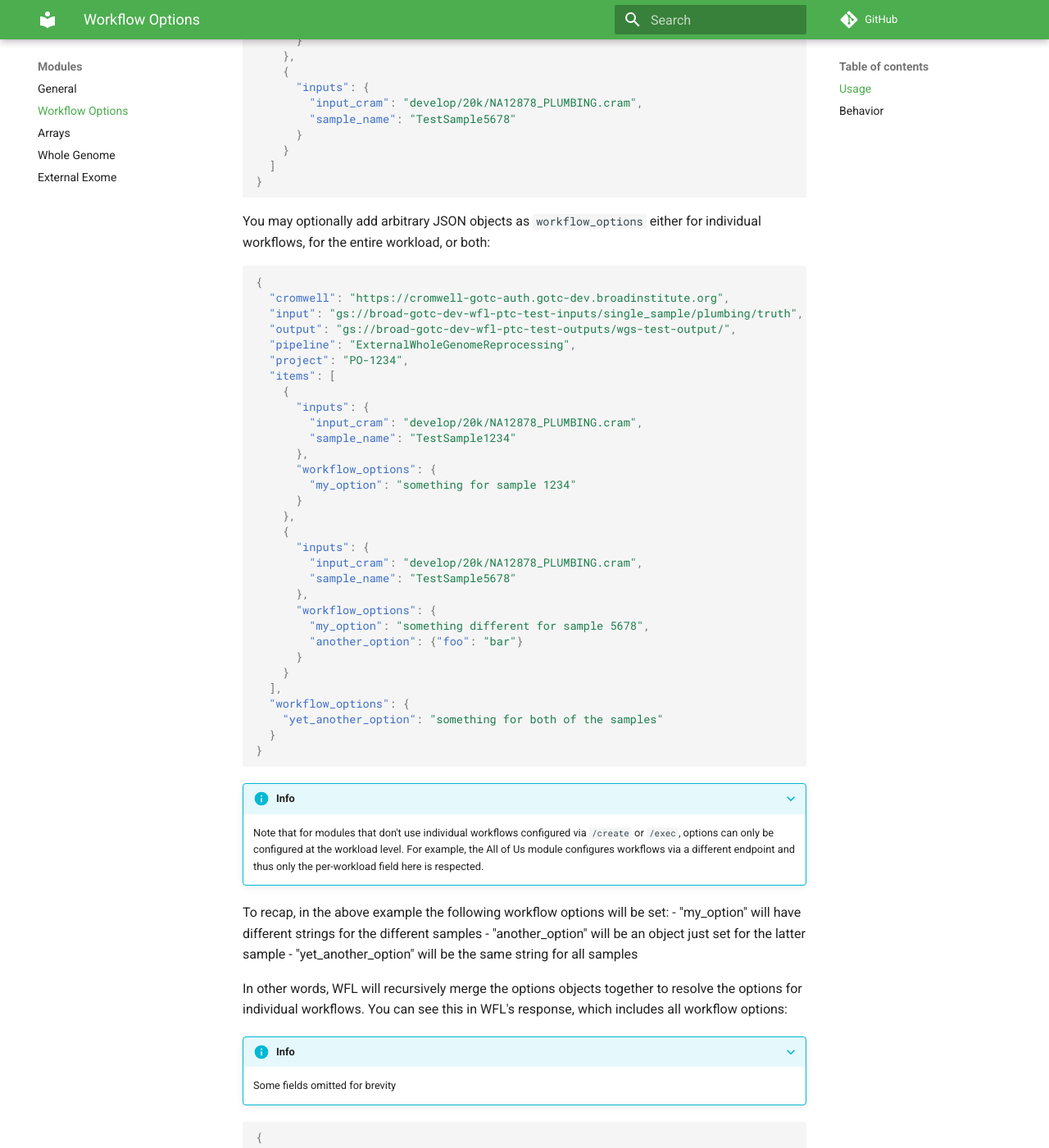
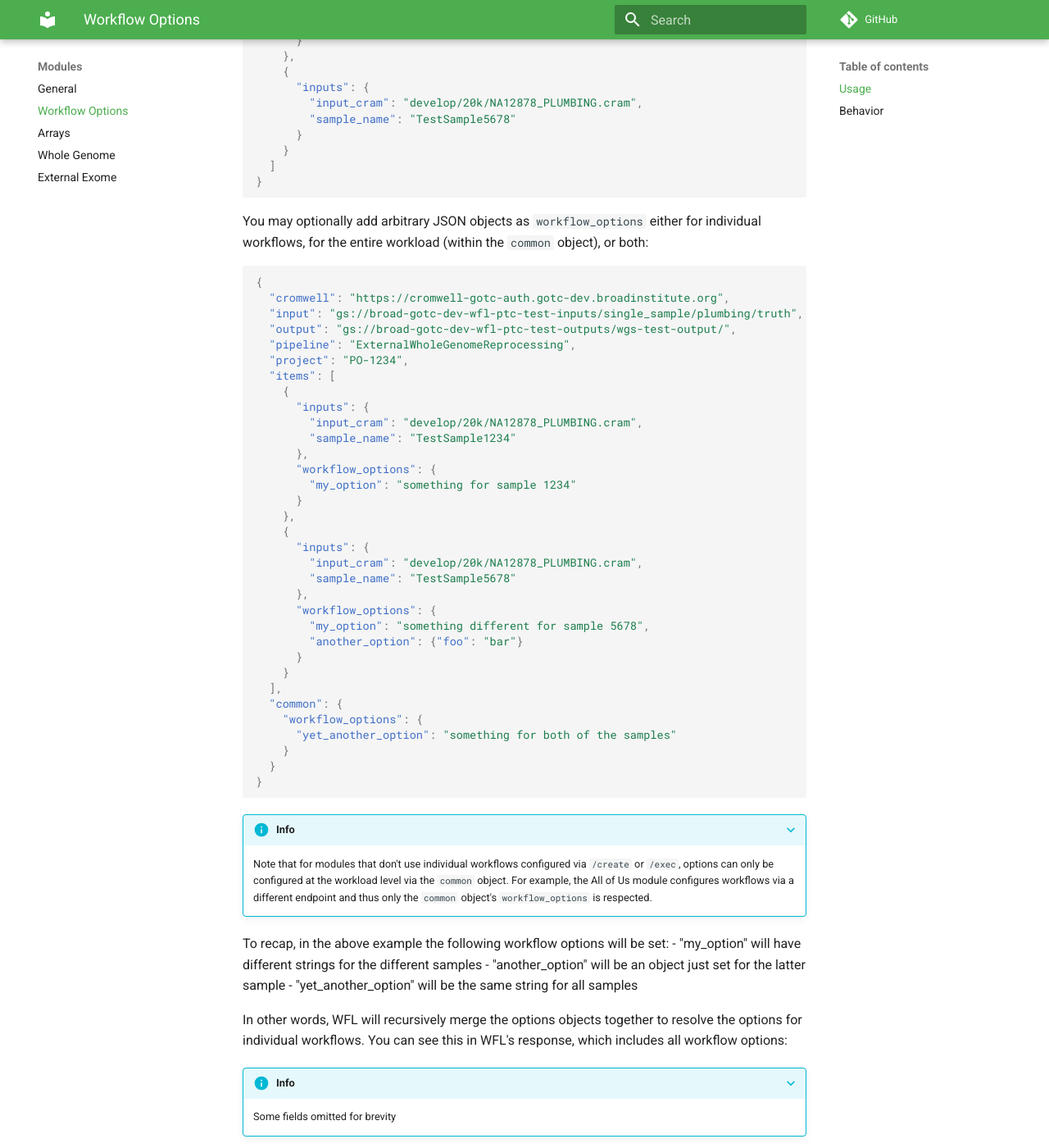
Before and after one commit to broadinstitute/wfl, an MkDocs documentation site: the page built from docs/md/workflow-options.md, in a window 1280 px wide and 1400 px high, scrolled down 950 px. Shown: the whole window at 82% size. Built offline with MkDocs 1.6.1 and Material for MkDocs 9.7.7, drawn with Linux system fonts in a browser that asks for light colours; comment, search, counter and statistics services are not loaded.

Commit message:
Update docs

````diff
--- a/docs/md/workflow-options.md
+++ b/docs/md/workflow-options.md
@@ -43,7 +43,7 @@ Suppose the following valid workload request that you might `POST` to `/create`
 }
 ```
 You may optionally add arbitrary JSON objects as `workflow_options` either for individual
-workflows, for the entire workload, or both:
+workflows, for the entire workload (within the `common` object), or both:
 ```json
 {
   "cromwell": "https://cromwell-gotc-auth.gotc-dev.broadinstitute.org",
@@ -72,17 +72,20 @@ workflows, for the entire workload, or both:
       }
     }
   ],
-  "workflow_options": {
-    "yet_another_option": "something for both of the samples"
+  "common": {
+    "workflow_options": {
+      "yet_another_option": "something for both of the samples"
+    }
   }
 }
 ```
 ???+ info
     Note that for modules that don't use individual workflows
     configured via `/create` or `/exec`, options can only be
-    configured at the workload level. For example, the All of
-    Us module configures workflows via a different endpoint
-    and thus only the per-workload field here is respected.
+    configured at the workload level via the `common` object.
+    For example, the All of Us module configures workflows via
+    a different endpoint and thus only the `common` object's
+    `workflow_options` is respected.
 
 To recap, in the above example the following workflow options will be set:
 - "my_option" will have different strings for the different samples
@@ -125,8 +128,10 @@ response, which includes all workflow options:
       }
     }
   ],
-  "workflow_options": {
-    "yet_another_option": "something for both of the samples"
+  "common": {
+    "workflow_options": {
+      "yet_another_option": "something for both of the samples"
+    }
   }
 }
 ```
````
Also changed, not shown: docs/md/assets/option-precedence.svg.
